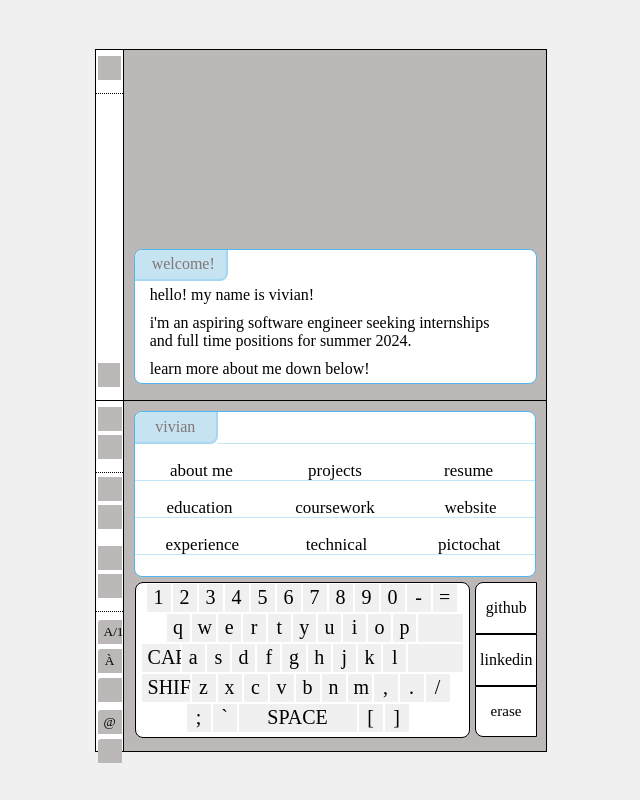
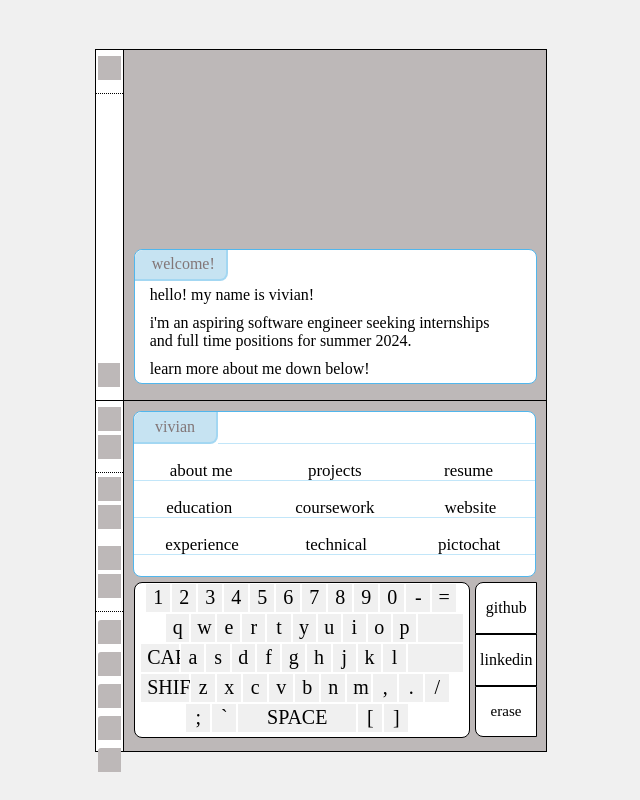
Before and after one commit to vivianc125/picto-portfolio, a React (Create React App) app: page / in a window 1280 px wide. Shown: the whole page, without its empty margins (319-959 px from the left). Built offline with nearby package versions, Linux system fonts and the light colour scheme.

Commit message:
removed button labels

```diff
--- a/src/App.js
+++ b/src/App.js
@@ -223,10 +223,10 @@ useEffect(() => {
               <button className="sidePanel" disabled="true"></button>
             </div>
             <div className="misc-keyboards">
-              <button className="sidePanel" disabled="true">A/1</button>
-              <button className="sidePanel" disabled="true">À</button>
               <button className="sidePanel" disabled="true"></button>
-              <button className="sidePanel" disabled="true">@</button>
+              <button className="sidePanel" disabled="true"></button>
+              <button className="sidePanel" disabled="true"></button>
+              <button className="sidePanel" disabled="true"></button>
               <button className="sidePanel" disabled="true"></button>
             </div>
 
```
